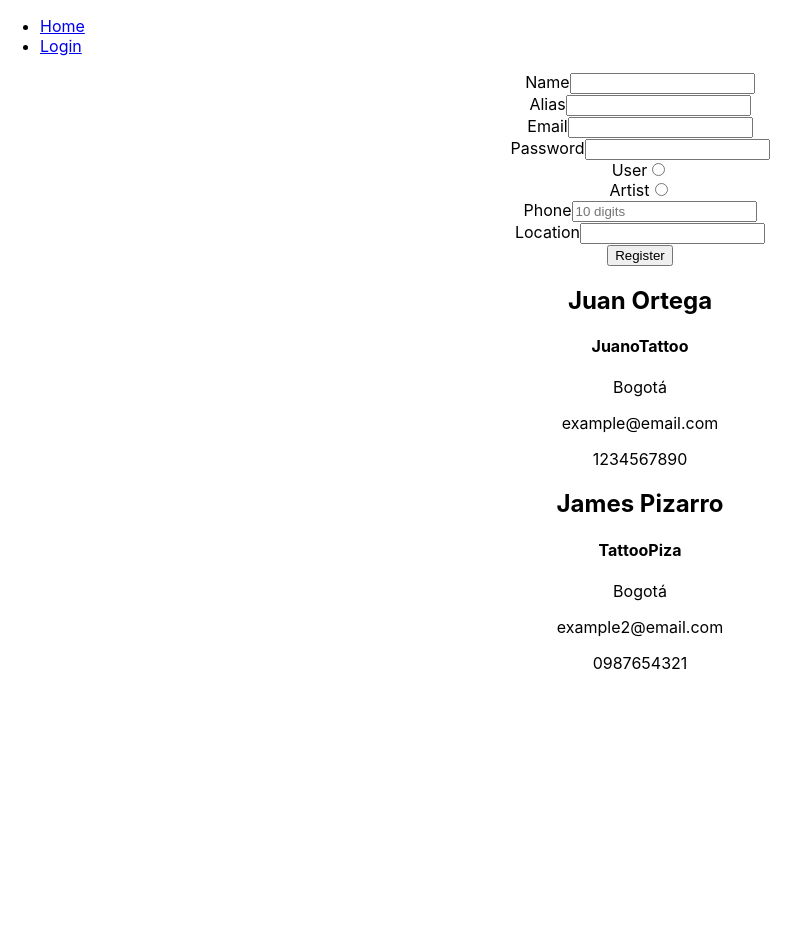
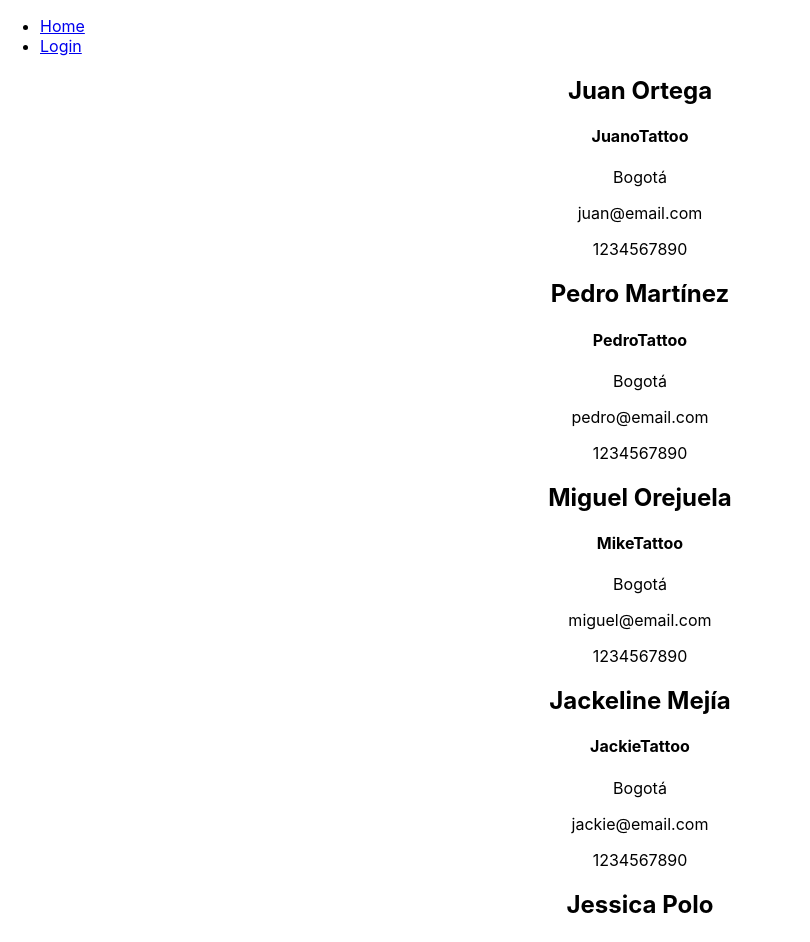
Before and after one commit to omontoy/InkCentral, a React (Create React App) app: page / in a window 1280 px wide. Shown: the top 942 px of the page, without its empty margins (0-810 px from the left). Before the commit the page ends 800 px from the top, so only its background shows below. Built offline with nearby package versions, Linux system fonts and the light colour scheme.

Commit message:
Fix register (#3)
* Remove register Form from Home

* Add login funcionality

* Fix Indentation

* Add more artistData and Login Form

* Prove Login with artistData

Co-authored-by: GiovannyRamirez <giovannyramirezs@hotmail.com>

```diff
--- a/src/App.js
+++ b/src/App.js
@@ -7,6 +7,7 @@ import {
 } from 'react-router-dom'
 import Home from './components/Home.js'
 import { Login } from './components/Login.js'
+import { RegisterForm } from './components/RegisterForm.js'
 
 function App() {
   return (
--- a/src/artistData.js
+++ b/src/artistData.js
@@ -3,14 +3,48 @@ export const artistData = [
       name: 'Juan Ortega',
       alias: 'JuanoTattoo',
       location: 'Bogotá',
-      email: 'example@email.com',
+      email: 'juan@email.com',
+      password: '1234',
       phone: '1234567890'
     },
     {
-        name: 'James Pizarro',
-        alias: 'TattooPiza',
-        location: 'Bogotá',
-        email: 'example2@email.com',
-        phone: '0987654321'
-      },
+      name: 'Pedro Martínez',
+      alias: 'PedroTattoo',
+      location: 'Bogotá',
+      email: 'pedro@email.com',
+      password: '5678',
+      phone: '1234567890'
+    },
+    {
+      name: 'Miguel Orejuela',
+      alias: 'MikeTattoo',
+      location: 'Bogotá',
+      email: 'miguel@email.com',
+      password: '9012',
+      phone: '1234567890'
+    },
+    {
+      name: 'Jackeline Mejía',
+      alias: 'JackieTattoo',
+      location: 'Bogotá',
+      email: 'jackie@email.com',
+      password: '3456',
+      phone: '1234567890'
+    },
+    {
+      name: 'Jessica Polo',
+      alias: 'JessyTattoo',
+      location: 'Bogotá',
+      email: 'jesik@email.com',
+      password: '7890',
+      phone: '1234567890'
+    },
+    {
+      name: 'Giovanny Ramírez',
+      alias: 'Gio',
+      location: 'Bogotá',
+      email: 'gio@email.com',
+      password: '2468',
+      phone: '3132585029'
+    }
   ];
--- a/src/components/Artists.js
+++ b/src/components/Artists.js
@@ -1,6 +1,6 @@
 import { Artist } from './Artist';
 
-export function Artists ({ artists}) {
+export function Artists ({ artists }) {
   return (
     <section className="artists">
       {!!artists &&
--- a/src/components/Home.js
+++ b/src/components/Home.js
@@ -1,62 +1,21 @@
 import '../App.css';
 import React, { Component } from 'react';
-import { RegisterForm } from  './RegisterForm';
 import { artistData } from '../artistData';
 import { Artists } from './Artists'
 
 class Home extends Component {
-  state = {
-    name: "",
-    alias: "",
-    email: "",
-    usrType: "",
-    phone: "",
-    location: "",
-    password: "",
-    artists: artistData,
-  };
-
-  handleChange = e => {
-    const { name, value } = e.target;
-    this.setState({ [name]: value });
-
-  }
-
-  handleSubmit = e => {
-    e.preventDefault();
-    const { name, alias, location, email, phone, password } = this.state
-    const newArtist = {
-      name,
-      alias,
-      location,
-      email,
-      phone,
-      password,
-    };
-
-    this.setState({
-      artists: [ newArtist, ...this.state.artists ]
-    })
-  }
-  render() {
-    const { name, alias, location, email, phone, artists } = this.state
+	state = {
+		artists: artistData
+	}
+	render() {
     return (
       <div className="App">
-        <RegisterForm
-          name={name}
-          alias={alias}
-          location={location}
-          email={email}
-          phone={phone}
-          handleSubmit={this.handleSubmit}
-          handleChange={this.handleChange}
-        />
         <Artists
-          artists={artists}
+          artists={this.state.artists}
         />
       </div>
     );
   }
-  }
+}
 
 export default Home;
--- a/src/components/Login.js
+++ b/src/components/Login.js
@@ -1,4 +1,57 @@
+import React, { Component } from 'react'
+import { artistData } from '../artistData'
 
-export function Login(){
-    return <h1>hola login</h1>
+export class Login extends Component {
+  state = {
+    email: "",
+    password: "",
+    artists: artistData
+  }
+  handleChange = e => {
+    const { name, value } = e.target
+    this.setState({[name]: value})
+  }
+  handleLogin = e => {
+    e.preventDefault()
+    const { email, password } = this.state
+    const artist = this.state.artists
+    let mailConfirm = artist.filter(art => art.email === email &&
+      art.password === password)
+    alert(mailConfirm.length > 0
+      ? "Usuario Logeado" : "Usuario y/o contraseña incorrectos")
+  }
+  render() {
+    const { email, password } = this.state
+    return(
+      <div className="App">
+        <form onSubmit={this.handleLogin} >
+          <label htmlFor="email">E-mail</label>
+          <br></br>
+          <input
+            type="email"
+            id="email"
+            name="email"
+            value={email}
+            required
+            onChange={this.handleChange}
+          />
+          <br></br>
+          <br></br>
+          <label htmlFor="password">Password</label>
+          <br></br>
+          <input
+            type="password"
+            id="password"
+            name="password"
+            value={password}
+            required
+            onChange={this.handleChange}
+          />
+          <br></br>
+          <br></br>
+          <button>Login</button>
+        </form>
+      </div>
+    )
+  }
 }
--- a/src/components/RegisterForm.js
+++ b/src/components/RegisterForm.js
@@ -10,6 +10,7 @@ export function RegisterForm({
   handleSubmit,
 }) {
   return (
+    <div className="App">
       <form onSubmit={handleSubmit}>
         <label htmlFor="name">Name</label>
         <input
@@ -58,7 +59,7 @@ export function RegisterForm({
         <input
           type="radio"
           id="artist"
-                name="artist"
+          name="user"
           onChange={handleChange}
           value={usrType}
         /><br></br>
@@ -82,5 +83,6 @@ export function RegisterForm({
         /><br></br>
         <button>Register</button>
       </form>
+    </div>
   )
 }
```
Also changed, not shown: src/components/Artist.js (indentation only), src/components/Register.js (added), src/logo.svg (deleted). Lines whose indentation alone changed are shown as unchanged.
